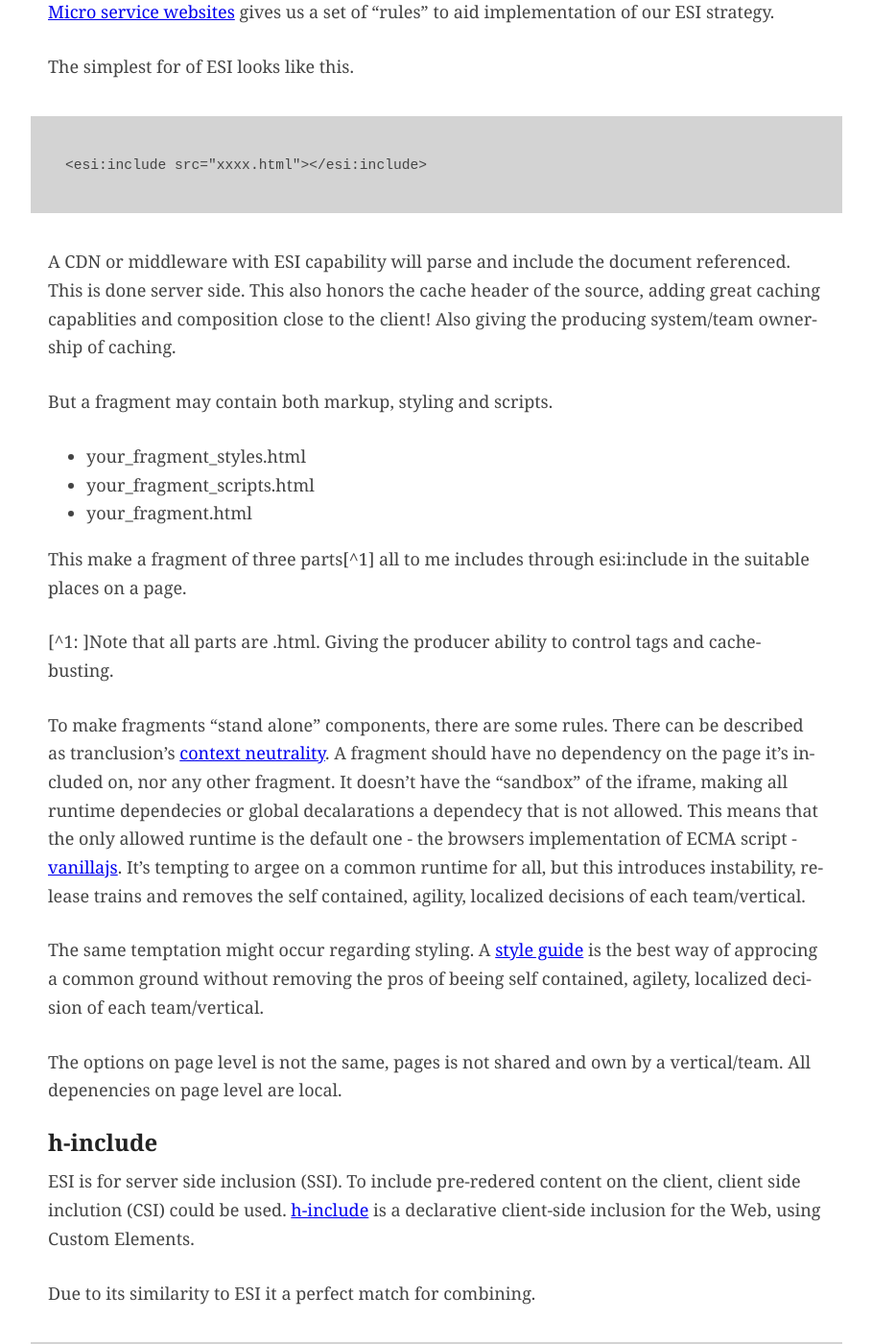
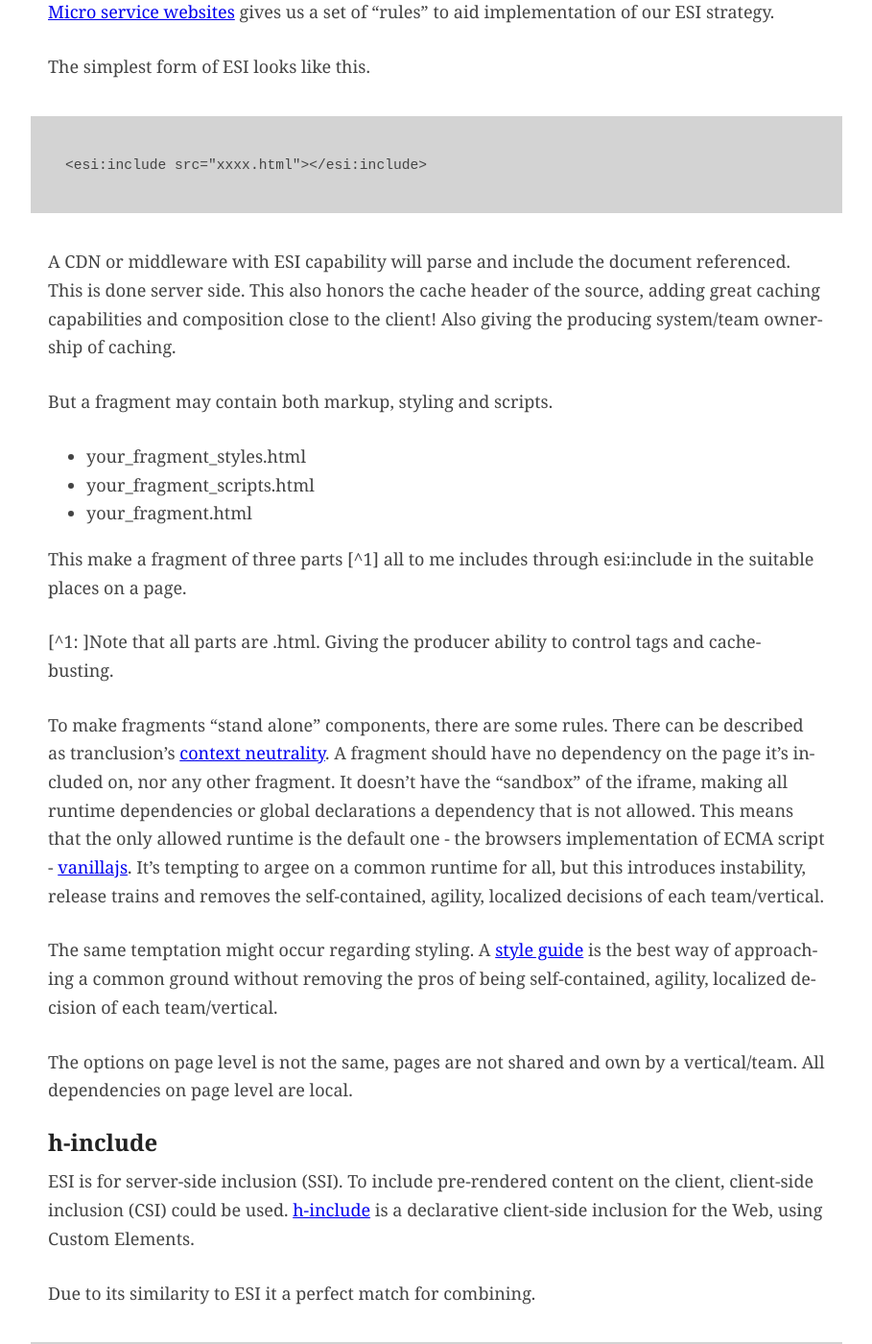
Before and after one commit to perokvist/event-driven-architecture, a Jekyll site: the page built from scs.md, in a window 1280 px wide and 1400 px high, scrolled down 2184 px. Shown: the whole window at 96% size, without its empty margins (185-1094 px from the left). Built offline with Jekyll 4.4.1, drawn with Linux system fonts in a browser that asks for light colours; our own code applies the rules of GitHub Pages for plain Markdown files; some of the changed text lies outside the part shown.

Commit message:
spelling

````diff
--- a/scs.md
+++ b/scs.md
@@ -5,19 +5,19 @@ layout: default
 ## Introduction
 
 [Self contained systems](scs-architecutre.org) - SCS is a decomposition style, where a set of verticals forms a system. Each vertical being a independent self contained system.
-“Each SCS must include data and logic. To really implement any meaningful features both are needed. An SCS should implement features by itself and must therefore include both.”
-SCS favours UI integration trough composition, where each vertical owns all interfaces/UI, aligning service and UI ownership.
-SCS it self doen't imply which composition style to use.
+“Each SCS must include data and logic. To really implement any meaningful features both are needed. An SCS should implement features by itself and must therefore include both.”
+SCS favors UI integration trough composition, where each vertical owns all interfaces/UI, aligning service and UI ownership.
+SCS itself doesn’t imply which composition style to use.
 
-Using this approch avoids a monolithic frontend with it's pros and cons.
+Using this approach avoids a monolithic frontend with it's pros and cons.
 Each vertical could then use an architecture and tech stack suitable for it's needs.
 
 ![SCS verticals](assets/scs_verticals.png)
 
 ## Composition
 
-To aid reasoning about composition, let establish a few builing block to help. Pages and fragements.
-Pages are owned a produced by the team owning a vertical. Builing block for sharing a part/component is called a fragment.
+To aid reasoning about composition, let establish a few building block to help. Pages and fragments.
+Pages are owned a produced by the team owning a vertical. Building block for sharing a part/component is called a fragment.
 “Teams should publish a catalog of their fragment types and fragment instances”.
 
 ![Pages & Fragments](assets/pages_fragments.png)
@@ -34,35 +34,35 @@ The web provider a few established options to integrate different systems.
 
 ![Internet integration](assets/internet_integration.png)
 
-Iframe is a good "sandboxing" techique, but the frame part i challanging.
-Links most is commonly used, and a great option if possible. Http Api's is what might leads us to a monolithic front end, a backing option for fragments but not the main part for integration.
+Iframe is a good "sandboxing" technique, but the frame part is challenging.
+Links most is commonly used, and a great option if possible. Http Api's is what might lead us to a monolithic front end, a backing option for fragments but not the main part for integration.
 Markup is great, but we need help with transclusion.
 Our mental model could be compared to a frameless iframe with pre-rendered markup.
 
 If composition and what composition strategy to be used depends on what kind of system you're building.
-When researching options you'll find three main options
+When researching options, you'll find three main options
 
 - Zalando's Tailor
 - Akamai's ESI (edge side include)
-- Custom, WebComponents/JS, JS lib components
+- Custom, Web Components/JS, JS lib components
 
 This article will focus on transclusion using [ESI](https://www.akamai.com/uk/en/support/esi.jsp).
 
 ### ESI
 
 "ESI provides a mechanism for managing online content transparently across application server solutions, content management systems and content delivery networks".
-As stated ESI might be best fit for content, or simpler behavior, when another stategy might fit components with richer behavior.
+As stated ESI might be best fit for content, or simpler behavior, when another strategy might fit components with richer behavior.
 Behavior might also be best to do as [progressive enhancement](https://en.wikipedia.org/wiki/Progressive_enhancement).
 
 [Micro service websites](http://microservice-websites.netlify.com/) gives us a set of "rules" to aid implementation of our ESI strategy.
 
-The simplest for of ESI looks like this.
+The simplest form of ESI looks like this.
 
 ```
 <esi:include src="xxxx.html"></esi:include>
 ```
 
-A CDN or middleware with ESI capability will parse and include the document referenced. This is done server side. This also honors the cache header of the source, adding great caching capablities and composition close to the client!
+A CDN or middleware with ESI capability will parse and include the document referenced. This is done server side. This also honors the cache header of the source, adding great caching capabilities and composition close to the client!
 Also giving the producing system/team ownership of caching.
 
 But a fragment may contain both markup, styling and scripts.
@@ -71,22 +71,22 @@ But a fragment may contain both markup, styling and scripts.
 - your_fragment_scripts.html
 - your_fragment.html
 
-This make a fragment of three parts[^1] all to me includes through esi:include in the suitable places on a page.
+This make a fragment of three parts [^1] all to me includes through esi:include in the suitable places on a page.
 
 [^1: ]Note that all parts are .html. Giving the producer ability to control tags and cache-busting.
 
 To make fragments "stand alone" components, there are some rules. There can be described as tranclusion's [context neutrality](https://en.wikipedia.org/wiki/Transclusion#Context_neutrality).
 A fragment should have no dependency on the page it's included on, nor any other fragment.
-It doesn't have the "sandbox" of the iframe, making all runtime dependecies or global decalarations a dependecy that is not allowed. This means that the only allowed runtime is the default one - the browsers implementation of ECMA script - [vanillajs](http://vanilla-js.com/).
-It's tempting to argee on a common runtime for all, but this introduces instability, release trains and  removes the self contained, agility, localized decisions of each team/vertical.
+It doesn't have the "sandbox" of the iframe, making all runtime dependencies or global declarations a dependency that is not allowed. This means that the only allowed runtime is the default one - the browsers implementation of ECMA script - [vanillajs](http://vanilla-js.com/).
+It's tempting to argee on a common runtime for all, but this introduces instability, release trains and removes the self-contained, agility, localized decisions of each team/vertical.
 
-The same temptation might occur regarding styling. A [style guide](https://en.wikipedia.org/wiki/Style_guide) is the best way of approcing a common ground without removing the pros of beeing self contained, agilety, localized decision of each team/vertical.
+The same temptation might occur regarding styling. A [style guide](https://en.wikipedia.org/wiki/Style_guide) is the best way of approaching a common ground without removing the pros of being self-contained, agility, localized decision of each team/vertical.
 
-The options on page level is not the same, pages is not shared and own by a vertical/team. All depenencies on page level are local.
+The options on page level is not the same, pages are not shared and own by a vertical/team. All dependencies on page level are local.
 
 ### h-include
 
-ESI is for server side inclusion (SSI). To include pre-redered content on the client, client side inclution (CSI) could be used. [h-include](https://github.com/gustafnk/h-include) is a declarative client-side inclusion for the Web, using Custom Elements.
+ESI is for server-side inclusion (SSI). To include pre-rendered content on the client, client-side inclusion (CSI) could be used. [h-include](https://github.com/gustafnk/h-include) is a declarative client-side inclusion for the Web, using Custom Elements.
 
 Due to its similarity to ESI it a perfect match for combining.
 
````
Also changed, not shown: other parts of scs.md (+4 -4 lines).
